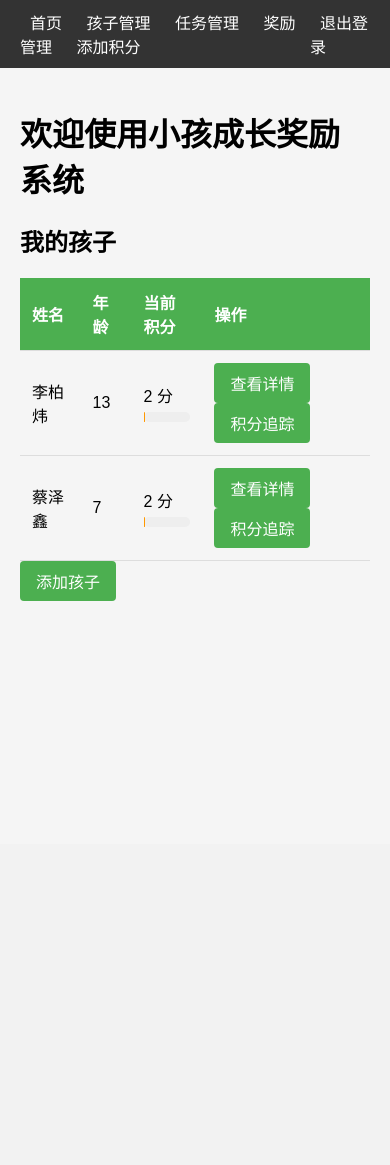
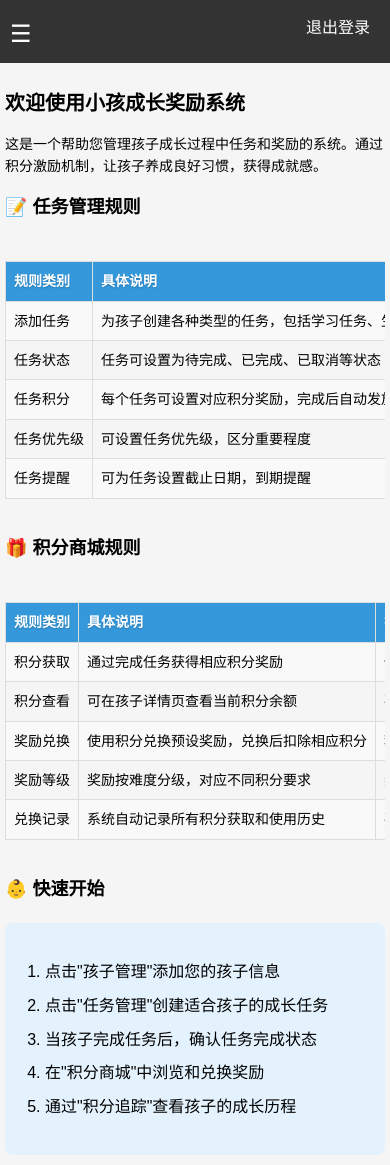
Before and after one commit to ShiShiBits1/GrowthQuest, a Flask app: page / in a window 390 px wide. Before the commit the page ends 601 px from the top, so only its background shows below. Run offline with Flask 3, Linux system fonts and the light colour scheme; a user stored in the database is signed in.

Commit message:
feat(积分商城): 添加积分商城功能及相关页面
- 新增积分商城路由和模板，支持孩子积分兑换奖励
- 优化仪表盘页面，改为显示系统规则说明
- 删除不再需要的测试文件
- 更新基础模板，添加响应式设计和移动端优化

```diff
--- a/app/main/views.py
+++ b/app/main/views.py
@@ -50,8 +50,8 @@ def logout():
 @main.route('/')
 @login_required
 def dashboard():
-    children = current_user.children.all()
-    return render_template('dashboard.html', children=children)
+    # 仪表盘现在显示规则说明，不再需要传递children数据
+    return render_template('dashboard.html')
 
 # 孩子管理路由
 @main.route('/children')
@@ -92,21 +92,7 @@ def edit_child(child_id):
 
     return render_template('edit_child.html', child=child)
 
-@main.route('/child/delete/<int:child_id>')
-@login_required
-def delete_child(child_id):
-    child = Child.query.get_or_404(child_id)
-    # 确保是当前用户的孩子
-    if child.parent != current_user:
-        flash('无权操作')
-        return redirect(url_for('main.dashboard'))
-
-    # 删除孩子（级联删除会自动删除相关的任务记录和奖励记录）
-    child_name = child.name
-    db.session.delete(child)
-    db.session.commit()
-    flash(f'孩子 {child_name} 已成功删除')
-    return redirect(url_for('main.list_children'))
+# 删除功能已移至POST方法实现，见文件底部
 
 # 任务管理路由
 @main.route('/tasks')
@@ -393,3 +379,34 @@ def delete_child(child_id):
         flash(f'删除失败: {str(e)}')
 
     return redirect(url_for('main.list_children'))
+
+# 积分商城
+@main.route('/mall')
+@login_required
+def mall():
+    # 获取当前用户的所有孩子
+    children = current_user.children.all()
+    # 获取所有激活的奖励（用于积分商城展示）
+    available_rewards = Reward.query.filter_by(is_active=True).all()
+
+    # 为每个奖励计算每个孩子的可兑换数量
+    rewards_with_availability = []
+    for reward in available_rewards:
+        child_availability = []
+        for child in children:
+            # 计算孩子可以兑换该奖励的数量
+            can_redeem_count = child.points // reward.cost if reward.cost > 0 else 0
+            child_availability.append({
+                'child': child,
+                'can_redeem_count': can_redeem_count,
+                'has_enough_points': can_redeem_count > 0
+            })
+
+        rewards_with_availability.append({
+            'reward': reward,
+            'children_availability': child_availability
+        })
+
+    return render_template('mall.html',
+                          children=children,
+                          rewards_with_availability=rewards_with_availability)
--- a/app/templates/base.html
+++ b/app/templates/base.html
@@ -10,11 +10,13 @@
             margin: 0;
             padding: 0;
             background-color: #f5f5f5;
+            line-height: 1.6;
         }
         header {
             background-color: #333;
             color: white;
             padding: 10px 20px;
+            position: relative;
         }
         nav {
             display: flex;
@@ -26,10 +28,24 @@
             text-decoration: none;
             margin: 0 10px;
         }
+        .menu-toggle {
+            display: none;
+            cursor: pointer;
+            font-size: 24px;
+        }
+        .nav-menu {
+            display: flex;
+            align-items: center;
+        }
+        .nav-right {
+            display: flex;
+            align-items: center;
+        }
         .container {
             max-width: 1200px;
             margin: 0 auto;
             padding: 20px;
+            box-sizing: border-box;
         }
         .flash {
             padding: 10px;
@@ -41,15 +57,20 @@
         .success {
             background-color: #4CAF50;
         }
+        .table-container {
+            overflow-x: auto;
+            margin-top: 20px;
+        }
         table {
             width: 100%;
             border-collapse: collapse;
-            margin-top: 20px;
+            min-width: 600px;
         }
         th, td {
             padding: 12px;
             text-align: left;
             border-bottom: 1px solid #ddd;
+            white-space: nowrap;
         }
         th {
             background-color: #4CAF50;
@@ -58,16 +79,83 @@
         tr:hover {
             background-color: #f5f5f5;
         }
+
+        /* 响应式设计 */
+        @media (max-width: 768px) {
+            .container {
+                padding: 15px 10px;
+            }
+            h1 {
+                font-size: 24px;
+            }
+            h2 {
+                font-size: 20px;
+            }
+            p {
+                font-size: 14px;
+            }
+            /* 移动设备表格响应式优化 */
+            .table-container {
+                -webkit-overflow-scrolling: touch;
+            }
+            th, td {
+                padding: 8px;
+                font-size: 14px;
+            }
+            table {
+                min-width: 500px;
+            }
+        }
+
+        @media (max-width: 480px) {
+            .container {
+                padding: 10px 5px;
+            }
+            header {
+                padding: 10px;
+            }
+            h1 {
+                font-size: 20px;
+            }
+            h2 {
+                font-size: 18px;
+            }
+            table {
+                min-width: 400px;
+            }
+            /* 移动设备按钮和表单优化 */
+            .button {
+                padding: 12px 20px;
+                width: 100%;
+                box-sizing: border-box;
+                text-align: center;
+                font-size: 18px;
+            }
+            input, textarea, select {
+                font-size: 16px; /* 防止iOS缩放 */
+                padding: 12px;
+            }
+        }
         .button {
             display: inline-block;
-            padding: 8px 16px;
+            padding: 10px 16px;
             background-color: #4CAF50;
             color: white;
             text-decoration: none;
             border-radius: 4px;
+            border: none;
+            cursor: pointer;
+            font-size: 16px;
+            transition: background-color 0.3s;
+        }
+        .button:hover {
+            background-color: #45a049;
         }
         .danger-button {
             background-color: #f44336;
+        }
+        .danger-button:hover {
+            background-color: #da190b;
         }
         .form-group {
             margin-bottom: 15px;
@@ -79,11 +167,24 @@
         }
         input, textarea, select {
             width: 100%;
-            padding: 12px 8px;
+            padding: 12px 10px;
             box-sizing: border-box;
             border: 1px solid #ddd;
             border-radius: 4px;
-            height: 40px; /* 增加下拉菜单高度 */
+            height: 40px;
+            font-size: 16px;
+        }
+
+        input:focus, textarea:focus, select:focus {
+            outline: none;
+            border-color: #4CAF50;
+            box-shadow: 0 0 0 2px rgba(76, 175, 80, 0.2);
+        }
+
+        textarea {
+            height: auto;
+            min-height: 100px;
+            resize: vertical;
         }
 
         select {
@@ -91,23 +192,61 @@
             /* 确保下拉菜单有足够的高度 */
             min-height: 40px;
             line-height: 40px;
+            cursor: pointer;
+        }
+
+        /* 汉堡菜单响应式设计 */
+        @media (max-width: 768px) {
+            .menu-toggle {
+                display: block;
+            }
+            .nav-menu {
+                display: none;
+                flex-direction: column;
+                position: absolute;
+                top: 50px;
+                left: 0;
+                right: 0;
+                background-color: #333;
+                padding: 10px;
+                z-index: 100;
+            }
+            .nav-menu a {
+                margin: 5px 0;
+                padding: 10px;
+                width: 100%;
+                box-sizing: border-box;
+            }
+            nav {
+                align-items: flex-start;
+                padding-top: 5px;
+            }
         }
     </style>
 </head>
 <body>
     <header>
         <nav>
-            <div>
-                <a href="{{ url_for('main.dashboard') }}">首页</a>
-                <a href="{{ url_for('main.list_children') }}">孩子管理</a>
-                <a href="{{ url_for('main.list_tasks') }}">任务管理</a>
-                <a href="{{ url_for('main.list_rewards') }}">奖励管理</a>
-                <a href="{{ url_for('main.add_points') }}">添加积分</a>
+            <div class="menu-toggle" onclick="toggleMenu()">☰</div>
+            <div class="nav-menu" id="navMenu">
+                <a href="{{ url_for('main.dashboard') }}">🏠 首页</a>
+                <a href="{{ url_for('main.list_children') }}">👶 孩子管理</a>
+                <a href="{{ url_for('main.list_tasks') }}">📝 任务管理</a>
+                <a href="{{ url_for('main.list_rewards') }}">🎁 奖励管理</a>
+                <a href="{{ url_for('main.add_points') }}">➕ 添加积分</a>
+                <a href="{{ url_for('main.mall') }}">🛒 积分商城</a>
             </div>
-            <div>
+            <div class="nav-right">
                 <a href="{{ url_for('main.logout') }}">退出登录</a>
             </div>
         </nav>
+
+        <script>
+            function toggleMenu() {
+                const navMenu = document.getElementById('navMenu');
+                navMenu.style.display = navMenu.style.display === 'flex' ? 'none' : 'flex';
+            }
+        </script>
     </header>
 
     <div class="container">
--- a/app/templates/dashboard.html
+++ b/app/templates/dashboard.html
@@ -1,49 +1,145 @@
 {% extends "base.html" %}
 
-{% block title %}仪表盘{% endblock %}
+{% block title %}仪表盘 - 规则说明{% endblock %}
 
 {% block content %}
 <h1>欢迎使用小孩成长奖励系统</h1>
-<h2>我的孩子</h2>
-{% if children %}
-<table>
+<p>这是一个帮助您管理孩子成长过程中任务和奖励的系统。通过积分激励机制，让孩子养成良好习惯，获得成就感。</p>
+
+<h2>📝 任务管理规则</h2>
+<div class="table-container">
+<table class="rule-table">
     <tr>
-        <th>姓名</th>
-        <th>年龄</th>
-        <th>当前积分</th>
-        <th>操作</th>
+        <th>规则类别</th>
+        <th>具体说明</th>
+        <th>操作路径</th>
     </tr>
-    {% for child in children %}
     <tr>
-        <td>{{ child.name }}</td>
-        <td>{{ child.age or '未设置' }}</td>
-        <td>
-            <div>
-                {{ child.points }} 分
-            </div>
-            <!-- 积分进度条 -->
-            <div class="progress-container" style="width: 100%; height: 10px; background-color: #eee; border-radius: 5px; margin-top: 5px;">
-                {% set progress_width = (child.points / 200) * 100 %}
-                {% set progress_width = progress_width if progress_width <= 100 else 100 %}
-                <!-- 根据积分范围显示不同颜色 -->
-                {% if child.points < 50 %}
-                <div class="progress-bar" style="width: {{ progress_width }}%; height: 100%; background-color: #ff9800; border-radius: 5px;"></div>
-                {% elif child.points < 100 %}
-                <div class="progress-bar" style="width: {{ progress_width }}%; height: 100%; background-color: #4caf50; border-radius: 5px;"></div>
-                {% else %}
-                <div class="progress-bar" style="width: {{ progress_width }}%; height: 100%; background-color: #2196f3; border-radius: 5px;"></div>
-                {% endif %}
-            </div>
-        </td>
-        <td>
-            <a href="{{ url_for('main.child_detail', child_id=child.id) }}" class="button">查看详情</a>
-            <a href="{{ url_for('main.child_progress', child_id=child.id) }}" class="button">积分追踪</a>
-        </td>
+        <td>添加任务</td>
+        <td>为孩子创建各种类型的任务，包括学习任务、生活习惯等</td>
+        <td>任务管理 → 添加任务</td>
     </tr>
-    {% endfor %}
+    <tr>
+        <td>任务状态</td>
+        <td>任务可设置为待完成、已完成、已取消等状态</td>
+        <td>任务管理 → 任务列表</td>
+    </tr>
+    <tr>
+        <td>任务积分</td>
+        <td>每个任务可设置对应积分奖励，完成后自动发放</td>
+        <td>添加任务时设置</td>
+    </tr>
+    <tr>
+        <td>任务优先级</td>
+        <td>可设置任务优先级，区分重要程度</td>
+        <td>添加/编辑任务时设置</td>
+    </tr>
+    <tr>
+        <td>任务提醒</td>
+        <td>可为任务设置截止日期，到期提醒</td>
+        <td>添加/编辑任务时设置</td>
+    </tr>
 </table>
-{% else %}
-<p>您还没有添加孩子，点击下方按钮添加</p>
-{% endif %}
-<a href="{{ url_for('main.add_child') }}" class="button">添加孩子</a>
+</div>
+
+<h2>🎁 积分商城规则</h2>
+<div class="table-container">
+<table class="rule-table">
+    <tr>
+        <th>规则类别</th>
+        <th>具体说明</th>
+        <th>操作路径</th>
+    </tr>
+    <tr>
+        <td>积分获取</td>
+        <td>通过完成任务获得相应积分奖励</td>
+        <td>任务管理 → 完成任务</td>
+    </tr>
+    <tr>
+        <td>积分查看</td>
+        <td>可在孩子详情页查看当前积分余额</td>
+        <td>孩子管理 → 查看详情</td>
+    </tr>
+    <tr>
+        <td>奖励兑换</td>
+        <td>使用积分兑换预设奖励，兑换后扣除相应积分</td>
+        <td>积分商城 → 选择奖励兑换</td>
+    </tr>
+    <tr>
+        <td>奖励等级</td>
+        <td>奖励按难度分级，对应不同积分要求</td>
+        <td>奖励管理 → 奖励列表</td>
+    </tr>
+    <tr>
+        <td>兑换记录</td>
+        <td>系统自动记录所有积分获取和使用历史</td>
+        <td>孩子管理 → 积分追踪</td>
+    </tr>
+</table>
+</div>
+
+<h2>👶 快速开始</h2>
+<div class="quick-start">
+    <ol>
+        <li>点击"孩子管理"添加您的孩子信息</li>
+        <li>点击"任务管理"创建适合孩子的成长任务</li>
+        <li>当孩子完成任务后，确认任务完成状态</li>
+        <li>在"积分商城"中浏览和兑换奖励</li>
+        <li>通过"积分追踪"查看孩子的成长历程</li>
+    </ol>
+</div>
+
+<style>
+    .rule-table {
+        width: 100%;
+        border-collapse: collapse;
+        margin: 20px 0;
+    }
+
+    .rule-table th, .rule-table td {
+        border: 1px solid #ddd;
+        padding: 12px;
+        text-align: left;
+    }
+
+    .rule-table th {
+        background-color: #3498db;
+        color: white;
+        font-weight: bold;
+        text-shadow: 0 1px 2px rgba(0,0,0,0.2);
+    }
+
+    .rule-table tr:nth-child(even) {
+        background-color: #f9f9f9;
+    }
+
+    .rule-table tr:hover {
+        background-color: #f5f5f5;
+    }
+
+    .quick-start {
+        background-color: #e3f2fd;
+        padding: 20px;
+        border-radius: 8px;
+        margin-top: 20px;
+    }
+
+    .quick-start ol {
+        padding-left: 20px;
+    }
+
+    .quick-start li {
+        margin-bottom: 8px;
+    }
+
+    @media (max-width: 768px) {
+        .rule-table {
+            font-size: 14px;
+        }
+
+        .rule-table th, .rule-table td {
+            padding: 8px;
+        }
+    }
+</style>
 {% endblock %}
```
Also changed, not shown: app/templates/mall.html (added, +111 -0 lines), minimal_test.py (deleted, +0 -21 lines), simplified_app.py (deleted, +0 -95 lines), test_flask.py (deleted, +0 -18 lines), data.sqlite.
